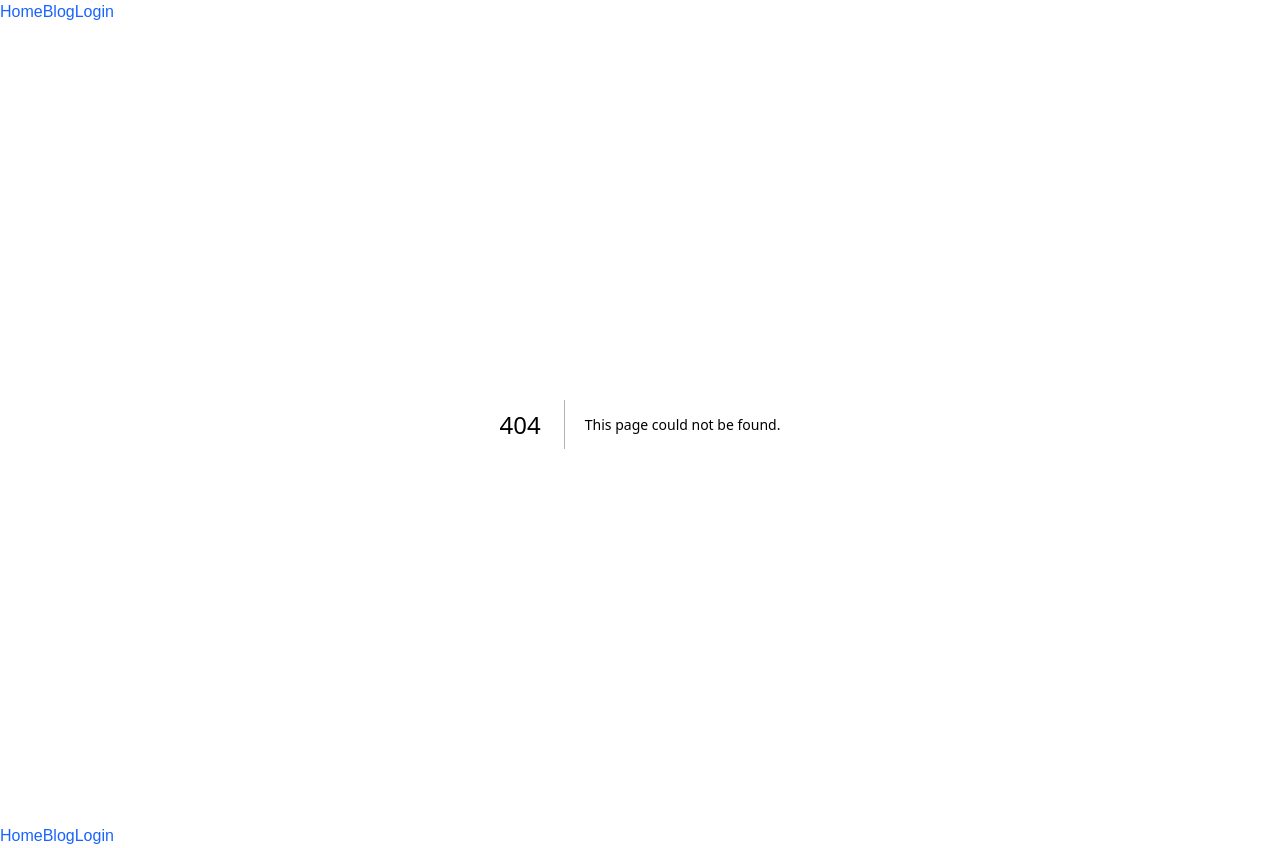
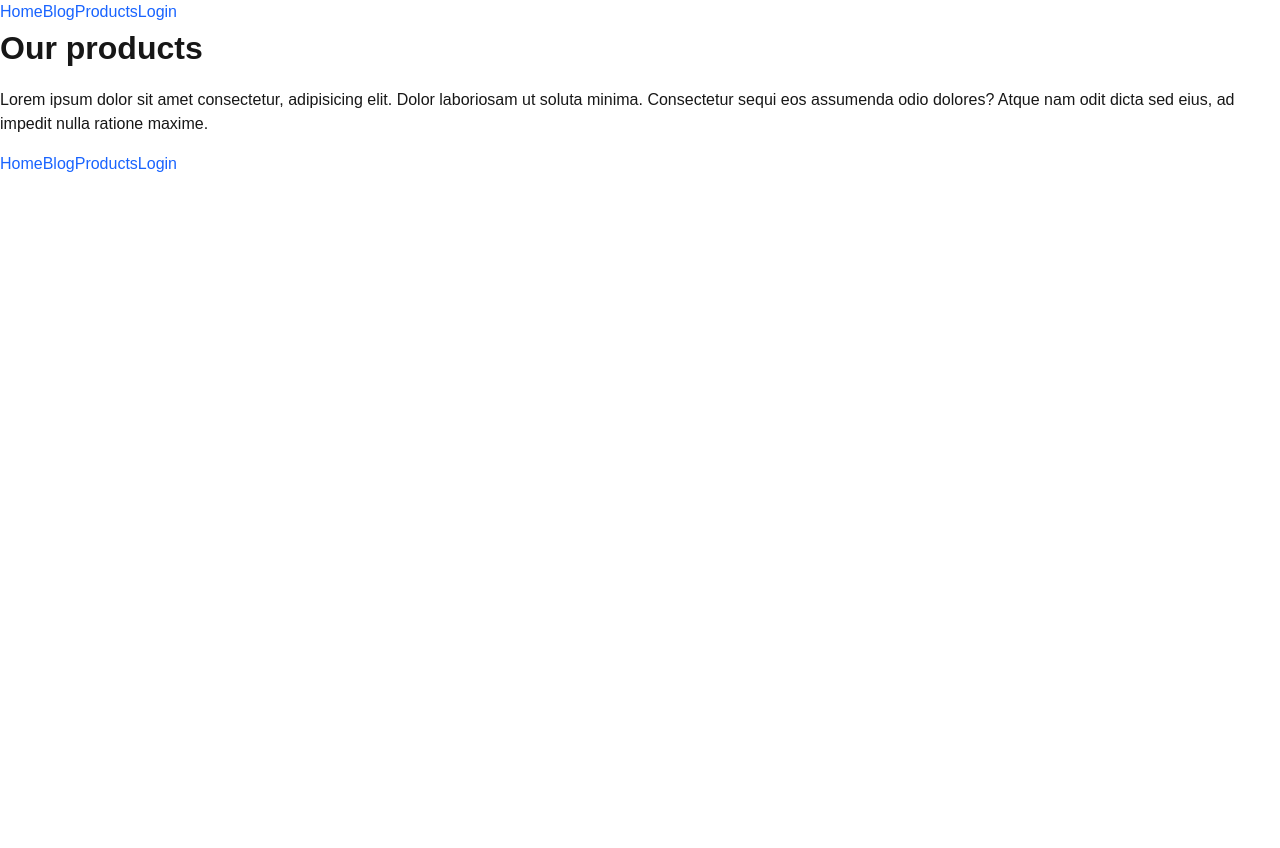
Before and after one commit to sofiekedvik/my-store, a Next.js app: page /products in a window 1280 px wide. Before the commit this address had no page. After the commit the page ends 800 px from the top, so only its background shows below. Built offline with nearby package versions, Linux system fonts and the light colour scheme.

Commit message:
fix: solve notfound issue

```diff
--- a/src/app/layout.tsx
+++ b/src/app/layout.tsx
@@ -1,7 +1,7 @@
 import type { Metadata } from "next";
-import Link from "next/link";
 import { Geist, Geist_Mono } from "next/font/google";
 import "./globals.css";
+import NavLinks from "@/ui/components/nav/nav";
 
 const geistSans = Geist({
   variable: "--font-geist-sans",
@@ -17,16 +17,6 @@ export const metadata: Metadata = {
   title: "My store",
   description: "Generated by create next app",
 };
-
-function NavLinks() {
-  return (
-    <nav className="row-start-3 flex gap-6 flex-wrap items-center justify-center py-4 border-b border-t">
-      <Link href="/">Home</Link>
-      <Link href="/blog">Blog</Link>
-      <Link href="/login">Login</Link>
-    </nav>
-  );
-}
 
 export default function RootLayout({
   children,
--- /dev/null
+++ b/src/app/products/page.tsx
@@ -0,0 +1,14 @@
+import React from "react";
+
+export default function Products() {
+  return (
+    <div className="">
+      <h1>Our products</h1>
+      <p>
+        Lorem ipsum dolor sit amet consectetur, adipisicing elit. Dolor
+        laboriosam ut soluta minima. Consectetur sequi eos assumenda odio
+        dolores? Atque nam odit dicta sed eius, ad impedit nulla ratione maxime.
+      </p>
+    </div>
+  );
+}
--- /dev/null
+++ b/src/ui/components/nav/nav.tsx
@@ -0,0 +1,14 @@
+"use client";
+import Link from "next/link";
+
+function NavLinks() {
+  return (
+    <nav className="row-start-3 flex gap-6 flex-wrap items-center justify-center py-4 border-b border-t">
+      <Link href="/">Home</Link>
+      <Link href="/blog">Blog</Link>
+      <Link href="/products">Products</Link>
+      <Link href="/login">Login</Link>
+    </nav>
+  );
+}
+export default NavLinks;
```
Also changed, not shown: src/app/blog/[id]/page.tsx (+3 -19 lines), src/app/blog/category/[name]/page.tsx (+9 -0 lines), src/app/blog/page.tsx (+5 -2 lines), src/helpers/blog-posts.ts (added, +25 -0 lines), src/helpers/category.ts (renamed from src/helpers/category.tsx).
